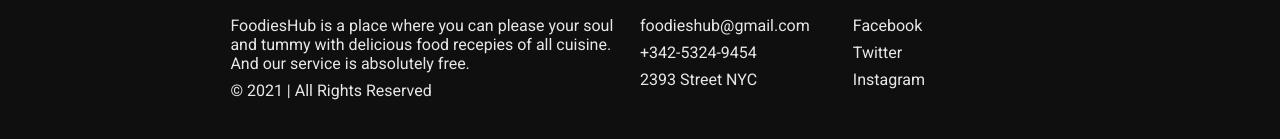
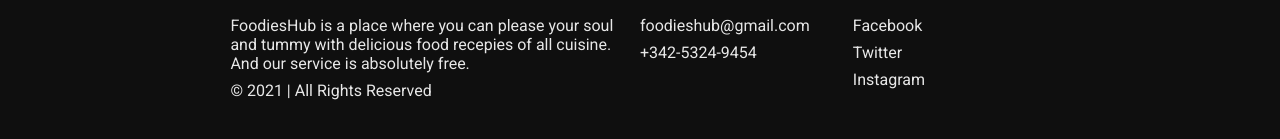
Before and after one commit to Masum-Arifin/FoodiesHub, a React (Create React App) app: page /settings in a window 1280 px wide. Shown: the part 875-1014 px from the top of the page. Built offline with nearby package versions, Linux system fonts and the light colour scheme.

Commit message:
new code

```diff
--- a/src/components/Footer.js
+++ b/src/components/Footer.js
@@ -10,7 +10,7 @@ export default function Footer(){
                 <p className="title">Contact Us</p>
                 <p>foodieshub@gmail.com</p>
                 <p>+342-5324-9454</p>
-                <p>2393 Street NYC</p>
+                {/* <p>2393 Street NYC</p> */}
             </div>
             <div className="footer-section">
                 <p className="title">Socials</p>
```
